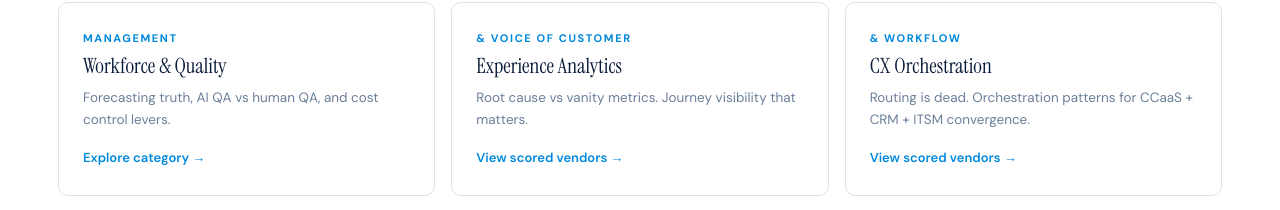
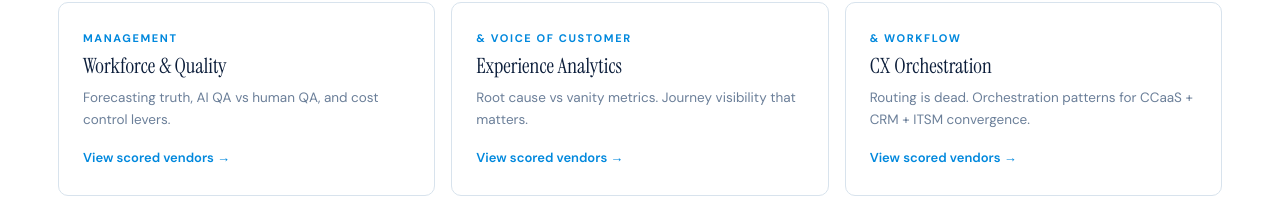
Before and after one commit to thomasbakerj-lgtm/CENTER-OF-CX, a React (Vite) app: page / in a window 1280 px wide. Shown: the part 1950-2160 px from the top of the page. Built offline with nearby package versions, Linux system fonts and the light colour scheme.

Commit message:
Update Homepage.jsx

```diff
--- a/Homepage.jsx
+++ b/Homepage.jsx
@@ -198,7 +198,7 @@ function Platforms() {
     { t: "Core CX Platforms", s: "CCaaS", d: "When add-ons beat rip-and-replace, and who should not switch platforms.", h: "/vendors/ccaas" },
     { t: "Customer Automation", s: "Self-Service AI", d: "IVAs, autonomous resolution, and where AI fails in production.", h: "/vendors/iva" },
     { t: "Agent Assist & Knowledge", s: "Real-time Intelligence", d: "RAG realities, adoption traps, and post-contact vs real-time.", h: "/vendors/agent-assist" },
-    { t: "Workforce & Quality", s: "Management", d: "Forecasting truth, AI QA vs human QA, and cost control levers." },
+    { t: "Workforce & Quality", s: "Management", d: "Forecasting truth, AI QA vs human QA, and cost control levers.", h: "/vendors/wem-qm" },
     { t: "Experience Analytics", s: "& Voice of Customer", d: "Root cause vs vanity metrics. Journey visibility that matters.", h: "/vendors/analytics" },
     { t: "CX Orchestration", s: "& Workflow", d: "Routing is dead. Orchestration patterns for CCaaS + CRM + ITSM convergence.", h: "/vendors/acd-routing" },
     { t: "Enterprise & Employee", s: "Service", d: "When ITSM belongs in CX and what you should never unify." },
```
